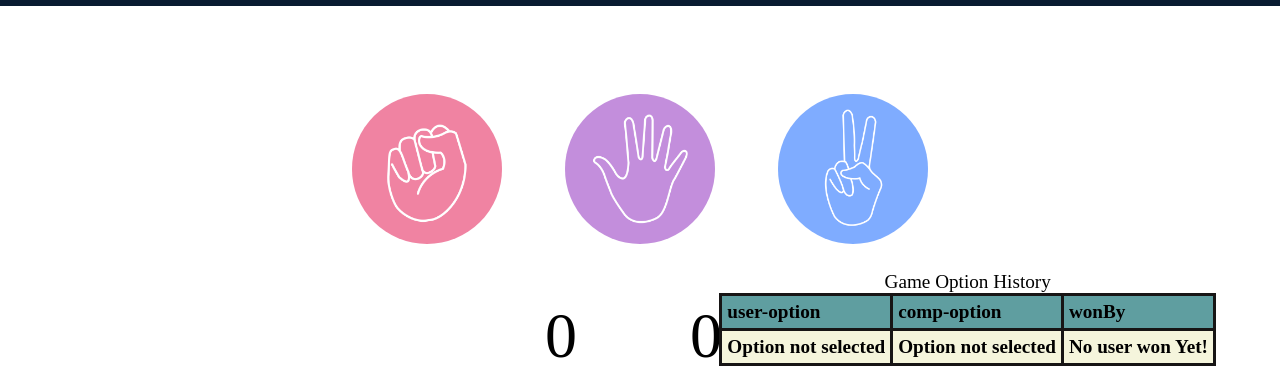
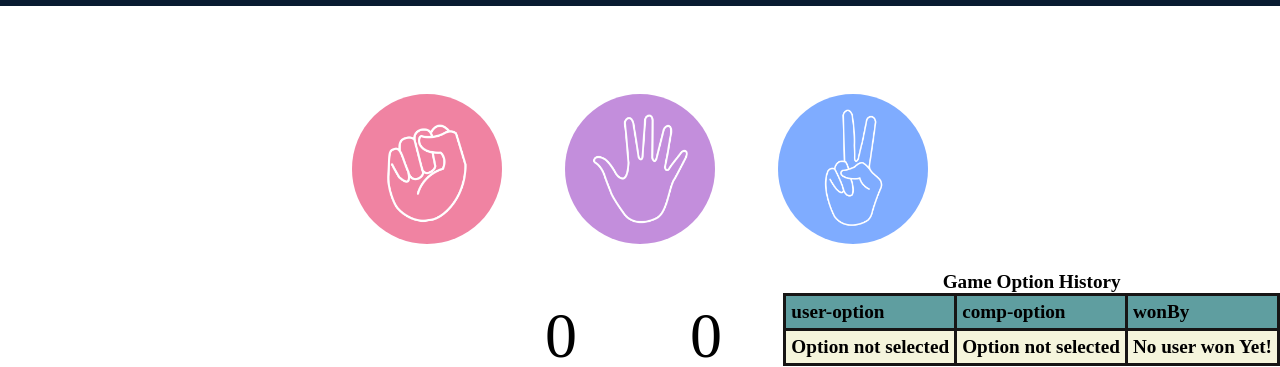
Before and after one commit to DummuMounika/StonePaperScissors, a plain HTML site: page index.html in a window 1280 px wide. Shown: the part 74-441 px from the top of the page. Drawn offline with Linux system fonts and the light colour scheme.

Commit message:
filtered unwanted styles

```diff
--- a/style.css
+++ b/style.css
@@ -73,18 +73,12 @@ img {
     justify-content: right;
     align-items: center;
     margin-bottom: 1rem;
-    margin-right: 4rem;
+    /* margin-right: 4rem; */
     text-align: left;
 }
 
-#usersTable {
-    width:100%;
-}
-
-.selectedOption  {
-    display: flex;
-    justify-content: right;
-    align-items: center;
+.selectedOption{
+    float: right
 }
 
 table, td, th {
@@ -120,3 +114,7 @@ table tr th{
     margin-right: 1rem;
     gap: 5rem;
 }
+
+caption {
+    font-weight: bold;
+}
```
